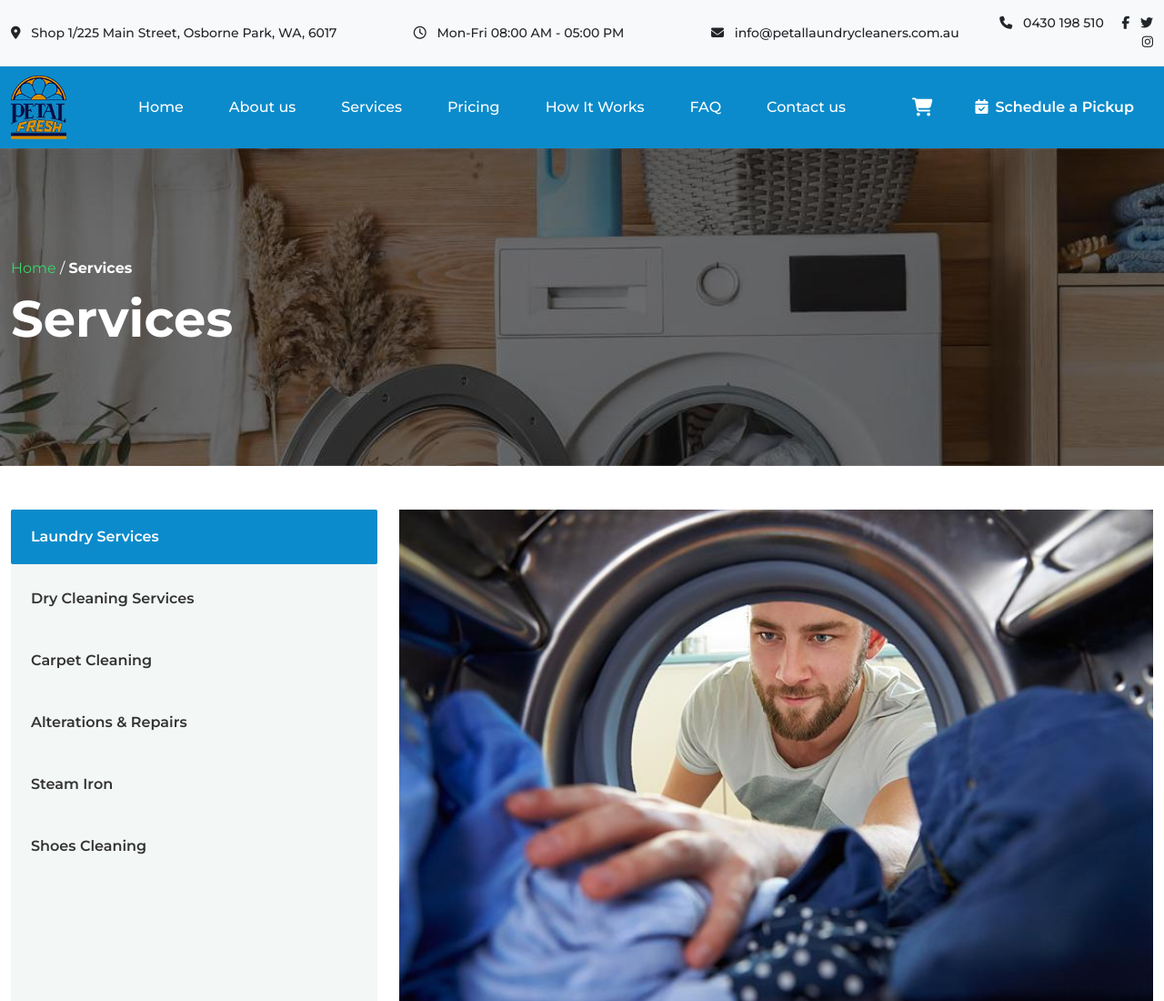
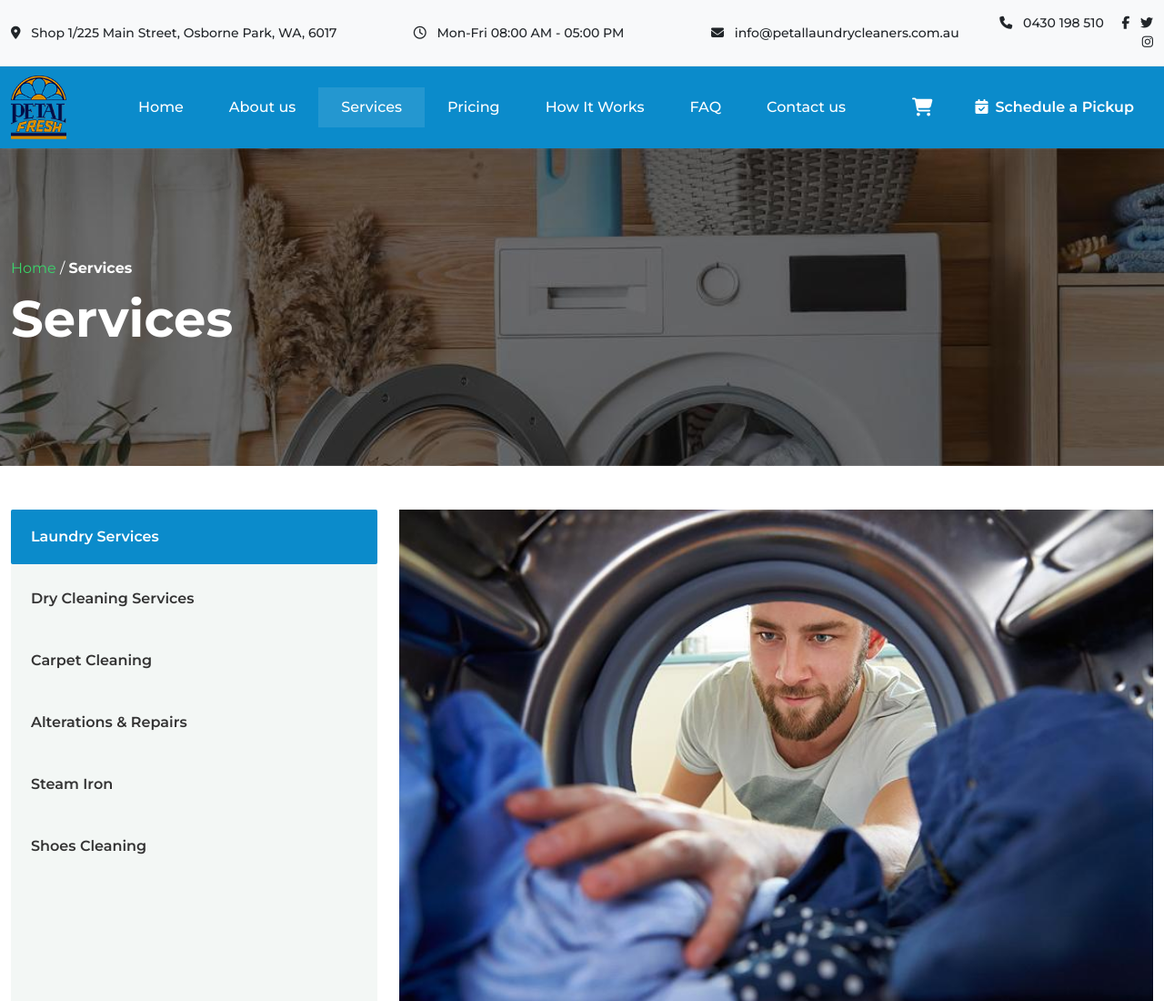
Before and after one commit to Faixaaan/PetalFresh, a plain HTML site: page services.html in a window 1280 px wide. Shown: the top 1100 px of the page at 91% size. Drawn offline with nearby package versions, Linux system fonts and the light colour scheme.

Commit message:
modify the main navbar

```diff
--- a/services.html
+++ b/services.html
@@ -84,7 +84,7 @@
             <li class="nav-item">
               <a class="nav-link" href="./contact.html">About us</a>
             </li>
-            <li class="nav-item active"><a class="nav-link" href="/services.html">Services</a></li>
+            <li class="nav-item "><a class="nav-link active" href="/services.html">Services</a></li>
             <li class="nav-item"><a class="nav-link" href="#">Pricing</a></li>
             <li class="nav-item">
               <a class="nav-link" href="#">How It Works</a>
```
